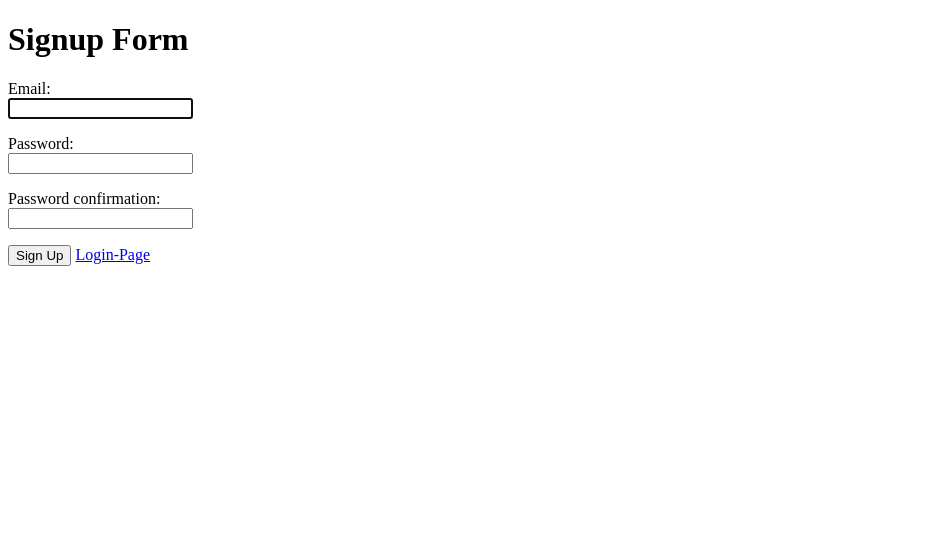
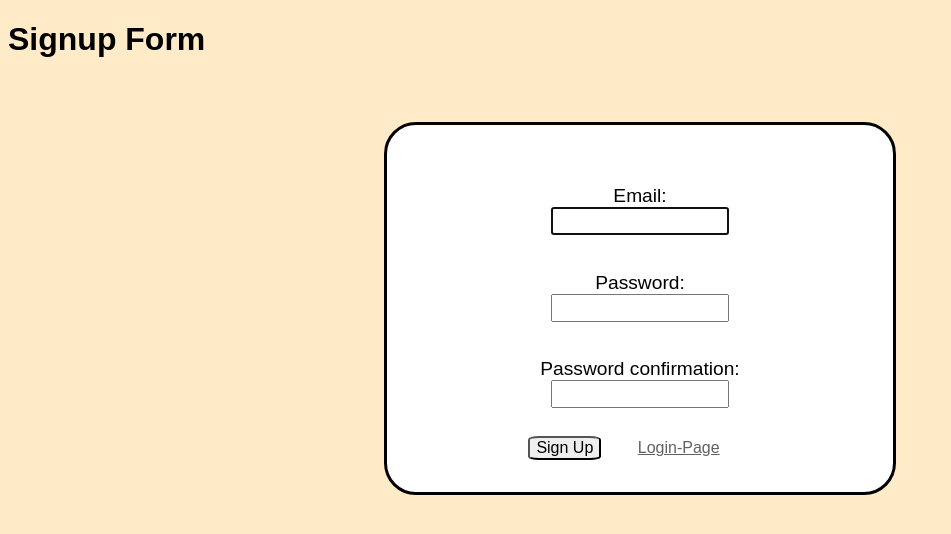
Before and after one commit to JingSZhuo/Auction-Web-App, a Django app: page /signupPage/ in a window 1280 px wide. Shown: the top 534 px of the page, without its empty margins (0-951 px from the left). Run offline with Django 4.2, Linux system fonts and the light colour scheme.

Commit message:
added styling to login and signup page

```diff
--- /dev/null
+++ b/auction_project/auction_app/static/stylesheet.css
@@ -0,0 +1,49 @@
+body {
+    background-color: rgb(255, 235, 199);
+    font-family: sans-serif;
+}
+
+.form{
+    margin-left: auto;
+    margin-right: auto;
+    margin-top: 5%;
+    background-color: white;
+    border: 3px solid black;
+    width: 35%;
+    text-align: center;
+    padding: 2rem;
+    border-radius: 2rem;
+}
+
+p{
+    margin-left: auto;
+    margin-right: auto;
+    padding: 2%;
+    font-size: 1.2rem;
+}
+
+h1{
+    font-size: 2rem;
+}
+
+a{
+    color: rgb(93, 99, 99);
+    margin: 2rem;
+}
+
+button{
+    border-radius: 15%;
+
+    font-size: 1rem;
+}
+
+button:hover {
+    background-color: black;
+    color: white;
+  }
+
+
+input {
+    width: 40%;
+    font-size: 1.2rem;
+}
--- a/auction_project/auction_app/templates/authentication/login.html
+++ b/auction_project/auction_app/templates/authentication/login.html
@@ -1,6 +1,8 @@
 {% extends 'home.html' %}
 
 {% block main_content %}
+
+<div class="form">
 
     <h1>Login</h1>
 
@@ -20,6 +22,7 @@
         <button type="submit">Login</button>
         <a href="{% url 'signup' %}">Signup-Page</a>
     </form>
+</div>
 
 
 
--- a/auction_project/auction_app/templates/authentication/signup.html
+++ b/auction_project/auction_app/templates/authentication/signup.html
@@ -2,6 +2,8 @@
 
 {% block main_content %}
 <h1>Signup Form</h1>
+
+<div class="form">
 
     <form method='post'>
         {% csrf_token %}
@@ -20,4 +22,6 @@
         <a href="{% url 'login' %}">Login-Page</a>
 
 </form>
+
+</div>
 {% endblock  %}
--- a/auction_project/auction_app/templates/home.html
+++ b/auction_project/auction_app/templates/home.html
@@ -1,5 +1,10 @@
+{% load static %}
+
 <!DOCTYPE html>
+
 <html lang='en'>
+
+<link rel="stylesheet" href="{% static 'stylesheet.css' %}">
 
 <head>
   <title> {% block title %} Home {% endblock  %}</title>
```
Also changed, not shown: auction_project/db.sqlite3. Lines whose indentation alone changed are shown as unchanged.
